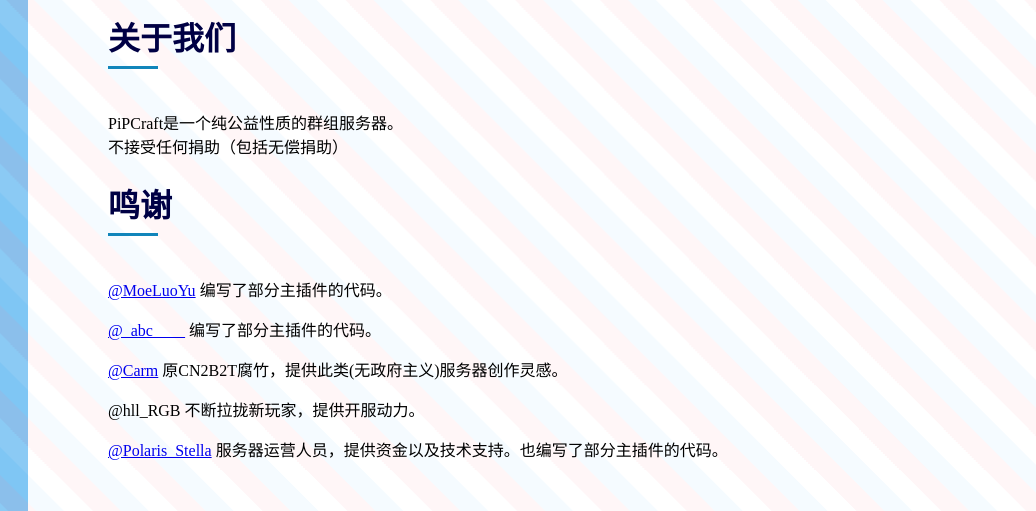
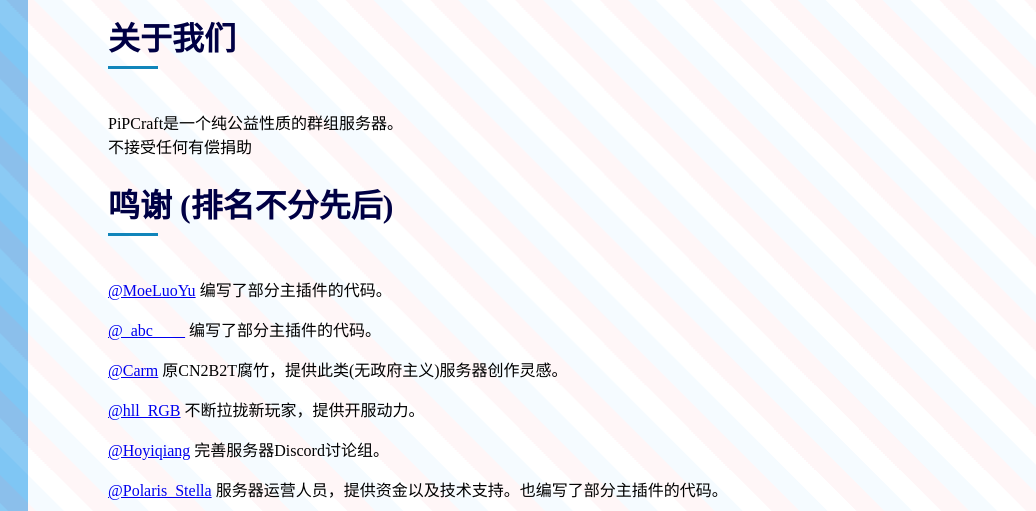
Before and after one commit to polaris-stella/PiPWebsite, a plain HTML site: page about.html in a window 1280 px wide. Shown: the part 80-591 px from the top of the page, 244-1280 px from the left. Drawn offline with Linux system fonts and the light colour scheme.

Commit message:
Update about.html

```diff
--- a/about.html
+++ b/about.html
@@ -33,12 +33,13 @@
         <button class="navbutton" onclick="onNavBtnClick()"><i class="fa fa-navicon" style="font-size:24px"></i></button>
         <div class="detail">
             <h1>关于我们</h1>
-            <p>PiPCraft是一个纯公益性质的群组服务器。<br>不接受任何捐助（包括无偿捐助）</p>
-            <h1>鸣谢</h1>
+            <p>PiPCraft是一个纯公益性质的群组服务器。<br>不接受任何有偿捐助</p>
+            <h1>鸣谢 (排名不分先后)</h1>
             <p><a href="https://github.com/MoeLuoYu">@MoeLuoYu</a> 编写了部分主插件的代码。</p>
             <p><a href="https://www.mcbbs.net/home.php?mod=space&uid=3338808">@_abc____</a> 编写了部分主插件的代码。</p>
             <p><a href="https://github.com/CarmJos">@Carm</a> 原CN2B2T腐竹，提供此类(无政府主义)服务器创作灵感。</p>
-            <p>@hll_RGB 不断拉拢新玩家，提供开服动力。</p>
+            <p><a href="https://github.com/hllRGB">@hll_RGB</a> 不断拉拢新玩家，提供开服动力。</p>
+            <p><a href="https://github.com/Hoyiqiang">@Hoyiqiang</a> 完善服务器Discord讨论组。</p>
             <p><a href="https://github.com/Polaris-Stella">@Polaris_Stella</a> 服务器运营人员，提供资金以及技术支持。也编写了部分主插件的代码。</p>
         </div>
     </main>
```
